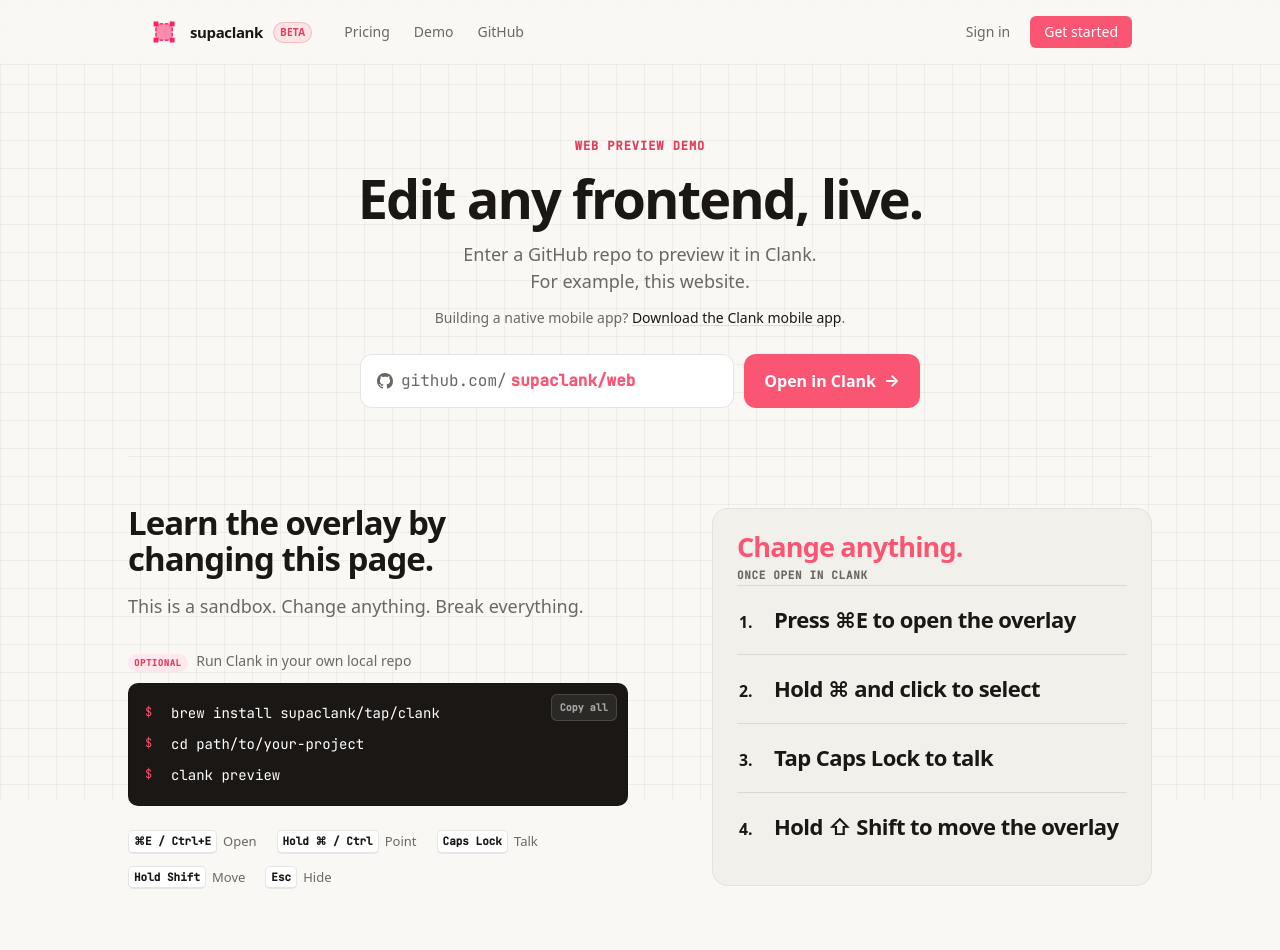
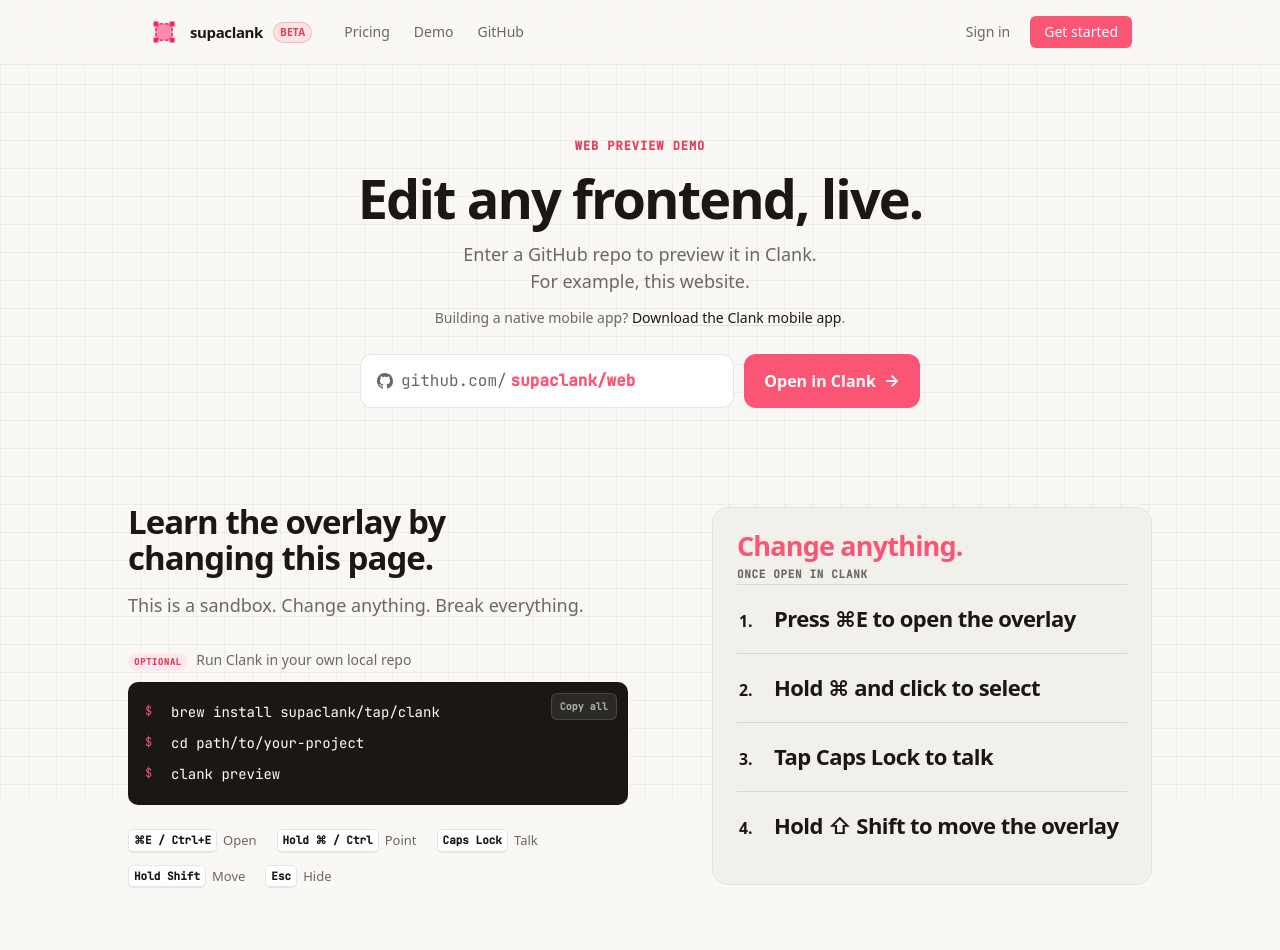
Before and after one commit to supaclank/web, a SvelteKit app: page /demo in a window 1280 px wide. Shown: the top 950 px of the page. Built offline with nearby package versions, Linux system fonts and the light colour scheme; no server answers; a web font is replaced by a local one.

Commit message:
clank: update daring-camel-0950

```diff
--- a/src/routes/(marketing)/demo/+page.svelte
+++ b/src/routes/(marketing)/demo/+page.svelte
@@ -303,7 +303,6 @@
     align-items: center;
     gap: clamp(48px, 6vw, 72px);
     padding: clamp(32px, 6vh, 64px) 0 clamp(48px, 8vh, 80px);
-    border-top: 1px solid var(--line-subtle);
   }
 
   .eyebrow {
```
